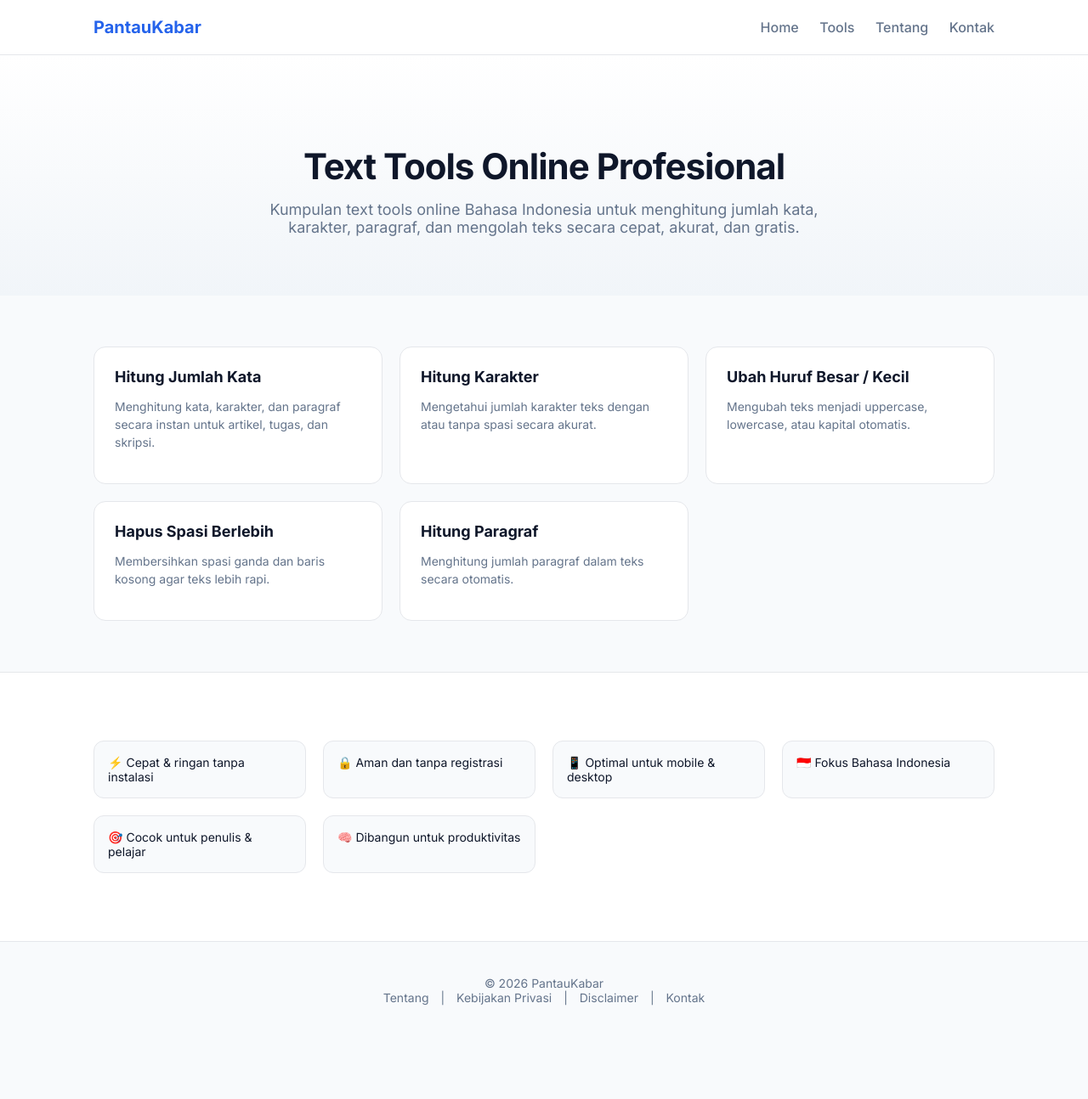
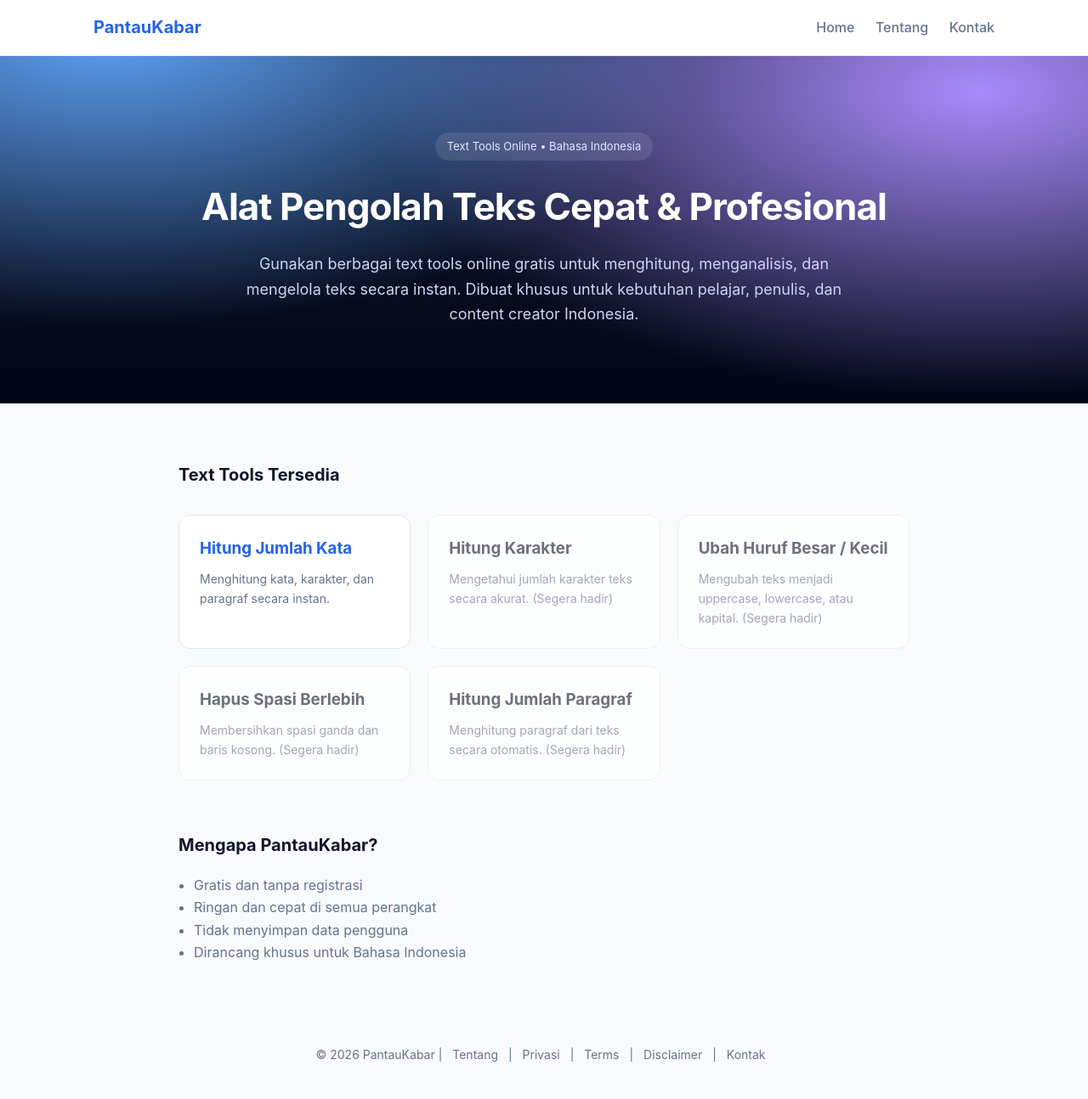
Before and after one commit to pantaukabaradm-jpg/pantaukabar-text-tools, a plain HTML site: page index.html in a window 1280 px wide. Shown: the whole page at 85% size. Before the commit the page ends 1223 px from the top, so only its background shows below. Drawn offline with Linux system fonts and the light colour scheme.

Commit message:
Update index.html

```diff
--- a/index.html
+++ b/index.html
@@ -4,7 +4,7 @@
   <meta charset="UTF-8">
   <title>Text Tools Online Bahasa Indonesia | Cepat, Gratis & Profesional</title>
 
-  <!-- PRIMARY SEO -->
+  <!-- SEO PRIMARY -->
   <meta name="description" content="Text tools online profesional Bahasa Indonesia untuk menghitung jumlah kata, karakter, paragraf, dan mengolah teks secara cepat, akurat, dan gratis.">
   <meta name="robots" content="index, follow">
   <link rel="canonical" href="https://pantaukabar.com/">
@@ -13,15 +13,13 @@
   <meta name="viewport" content="width=device-width, initial-scale=1">
 
   <!-- OPEN GRAPH -->
-  <meta property="og:title" content="Text Tools Online Profesional Bahasa Indonesia">
-  <meta property="og:description" content="Kumpulan text tools online gratis untuk penulis, pelajar, dan content creator Indonesia.">
+  <meta property="og:title" content="Text Tools Online Bahasa Indonesia">
+  <meta property="og:description" content="Kumpulan text tools online gratis untuk pelajar, penulis, dan content creator Indonesia.">
   <meta property="og:type" content="website">
   <meta property="og:url" content="https://pantaukabar.com/">
 
-  <!-- GOOGLE FONT -->
-  <link rel="preconnect" href="https://fonts.googleapis.com">
-  <link rel="preconnect" href="https://fonts.gstatic.com" crossorigin>
-  <link href="https://fonts.googleapis.com/css2?family=Inter:wght@300;400;500;600;700&display=swap" rel="stylesheet">
+  <!-- GLOBAL CSS -->
+  <link rel="stylesheet" href="/css/style.css">
 
   <!-- SCHEMA -->
   <script type="application/ld+json">
@@ -33,175 +31,83 @@
     "applicationCategory": "UtilityApplication",
     "operatingSystem": "All",
     "inLanguage": "id-ID",
-    "description": "Text tools online profesional Bahasa Indonesia untuk menghitung dan mengolah teks."
+    "description": "Text tools online profesional Bahasa Indonesia untuk mengolah teks secara cepat dan gratis."
   }
   </script>
 
   <style>
-    :root {
-      --primary: #2563eb;
-      --dark: #0f172a;
-      --gray: #64748b;
-      --bg: #f8fafc;
-      --border: #e5e7eb;
+    /* HERO SPECIFIC (inline, no extra request) */
+    .hero {
+      background: radial-gradient(1200px 600px at 10% -10%, #60a5fa 0%, transparent 60%),
+                  radial-gradient(1200px 600px at 90% 10%, #a78bfa 0%, transparent 60%),
+                  linear-gradient(180deg, #0f172a, #020617);
+      color: #ffffff;
+      padding: 90px 20px;
     }
-
-    * {
-      box-sizing: border-box;
-    }
-
-    body {
-      margin: 0;
-      font-family: 'Inter', system-ui, sans-serif;
-      background: var(--bg);
-      color: var(--dark);
-    }
-
-    a {
-      text-decoration: none;
-      color: inherit;
-    }
-
-    /* HEADER */
-    header {
-      background: #ffffff;
-      border-bottom: 1px solid var(--border);
-    }
-
-    .container {
+    .hero-inner {
       max-width: 1100px;
       margin: auto;
-      padding: 20px;
+      text-align: center;
     }
-
-    .nav {
-      display: flex;
-      justify-content: space-between;
-      align-items: center;
-    }
-
-    .brand {
-      font-size: 20px;
-      font-weight: 700;
-      color: var(--primary);
-    }
-
-    .nav a {
-      margin-left: 20px;
-      font-weight: 500;
-      color: var(--gray);
-    }
-
-    /* HERO */
-    .hero {
-      padding: 70px 20px;
-      text-align: center;
-      background: linear-gradient(180deg, #ffffff, #f1f5f9);
-    }
-
     .hero h1 {
-      font-size: 42px;
-      font-weight: 800;
-      margin-bottom: 15px;
+      font-size: 44px;
+      margin-bottom: 16px;
       letter-spacing: -1px;
     }
-
     .hero p {
       font-size: 18px;
-      color: var(--gray);
-      max-width: 700px;
+      color: #cbd5f5;
+      max-width: 720px;
       margin: auto;
     }
-
-    /* TOOLS GRID */
-    .tools {
-      padding: 60px 20px;
+    .badge {
+      display: inline-block;
+      margin-bottom: 18px;
+      padding: 6px 14px;
+      background: rgba(255,255,255,0.1);
+      border-radius: 999px;
+      font-size: 13px;
+      color: #e0e7ff;
     }
 
     .tools-grid {
       display: grid;
       grid-template-columns: repeat(auto-fit, minmax(260px, 1fr));
       gap: 20px;
+      margin-top: 30px;
     }
-
     .tool-card {
       background: #ffffff;
       border: 1px solid var(--border);
-      border-radius: 14px;
+      border-radius: var(--radius);
       padding: 24px;
-      transition: all 0.2s ease;
+      transition: all .2s ease;
     }
-
     .tool-card:hover {
       transform: translateY(-4px);
       border-color: var(--primary);
     }
-
     .tool-card h3 {
-      margin: 0 0 10px;
-      font-size: 18px;
+      margin: 0 0 8px;
     }
-
     .tool-card p {
-      color: var(--gray);
-      font-size: 14px;
-      line-height: 1.5;
-    }
-
-    /* FEATURES */
-    .features {
-      background: #ffffff;
-      padding: 60px 20px;
-      border-top: 1px solid var(--border);
-      border-bottom: 1px solid var(--border);
-    }
-
-    .features ul {
-      display: grid;
-      grid-template-columns: repeat(auto-fit, minmax(220px, 1fr));
-      gap: 20px;
-      list-style: none;
-      padding: 0;
       margin: 0;
-    }
-
-    .features li {
-      padding: 16px;
-      border: 1px solid var(--border);
-      border-radius: 12px;
-      background: var(--bg);
       font-size: 14px;
     }
-
-    /* FOOTER */
-    footer {
-      padding: 40px 20px;
-      text-align: center;
-      color: var(--gray);
-      font-size: 14px;
-    }
-
-    footer a {
-      margin: 0 10px;
-      color: var(--gray);
-    }
-
-    @media (max-width: 600px) {
-      .hero h1 {
-        font-size: 32px;
-      }
+    .soon {
+      opacity: 0.6;
+      cursor: default;
     }
   </style>
 </head>
 
 <body>
 
-<header>
-  <div class="container nav">
+<header class="header">
+  <div class="header-inner">
     <div class="brand">PantauKabar</div>
-    <nav>
+    <nav class="nav">
       <a href="/">Home</a>
-      <a href="/tools/hitung-jumlah-kata.html">Tools</a>
       <a href="/about.html">Tentang</a>
       <a href="/contact.html">Kontak</a>
     </nav>
@@ -209,60 +115,69 @@
 </header>
 
 <section class="hero">
-  <h1>Text Tools Online Profesional</h1>
-  <p>
-    Kumpulan text tools online Bahasa Indonesia untuk menghitung jumlah kata,
-    karakter, paragraf, dan mengolah teks secara cepat, akurat, dan gratis.
-  </p>
-</section>
-
-<section class="tools container">
-  <div class="tools-grid">
-    <a href="/tools/hitung-jumlah-kata.html" class="tool-card">
-      <h3>Hitung Jumlah Kata</h3>
-      <p>Menghitung kata, karakter, dan paragraf secara instan untuk artikel, tugas, dan skripsi.</p>
-    </a>
-
-    <a href="/tools/hitung-karakter.html" class="tool-card">
-      <h3>Hitung Karakter</h3>
-      <p>Mengetahui jumlah karakter teks dengan atau tanpa spasi secara akurat.</p>
-    </a>
-
-    <a href="/tools/huruf-besar-kecil.html" class="tool-card">
-      <h3>Ubah Huruf Besar / Kecil</h3>
-      <p>Mengubah teks menjadi uppercase, lowercase, atau kapital otomatis.</p>
-    </a>
-
-    <a href="/tools/hapus-spasi-berlebih.html" class="tool-card">
-      <h3>Hapus Spasi Berlebih</h3>
-      <p>Membersihkan spasi ganda dan baris kosong agar teks lebih rapi.</p>
-    </a>
-
-    <a href="/tools/hitung-paragraf.html" class="tool-card">
-      <h3>Hitung Paragraf</h3>
-      <p>Menghitung jumlah paragraf dalam teks secara otomatis.</p>
-    </a>
+  <div class="hero-inner">
+    <span class="badge">Text Tools Online • Bahasa Indonesia</span>
+    <h1>Alat Pengolah Teks Cepat & Profesional</h1>
+    <p>
+      Gunakan berbagai text tools online gratis untuk menghitung,
+      menganalisis, dan mengelola teks secara instan.
+      Dibuat khusus untuk kebutuhan pelajar, penulis, dan content creator Indonesia.
+    </p>
   </div>
 </section>
 
-<section class="features">
-  <div class="container">
+<main class="container">
+
+  <section>
+    <h2>Text Tools Tersedia</h2>
+
+    <div class="tools-grid">
+      <!-- AKTIF -->
+      <a href="/tools/hitung-jumlah-kata.html" class="tool-card">
+        <h3>Hitung Jumlah Kata</h3>
+        <p>Menghitung kata, karakter, dan paragraf secara instan.</p>
+      </a>
+
+      <!-- COMING SOON -->
+      <div class="tool-card soon">
+        <h3>Hitung Karakter</h3>
+        <p>Mengetahui jumlah karakter teks secara akurat. (Segera hadir)</p>
+      </div>
+
+      <div class="tool-card soon">
+        <h3>Ubah Huruf Besar / Kecil</h3>
+        <p>Mengubah teks menjadi uppercase, lowercase, atau kapital. (Segera hadir)</p>
+      </div>
+
+      <div class="tool-card soon">
+        <h3>Hapus Spasi Berlebih</h3>
+        <p>Membersihkan spasi ganda dan baris kosong. (Segera hadir)</p>
+      </div>
+
+      <div class="tool-card soon">
+        <h3>Hitung Jumlah Paragraf</h3>
+        <p>Menghitung paragraf dari teks secara otomatis. (Segera hadir)</p>
+      </div>
+    </div>
+  </section>
+
+  <section style="margin-top:60px">
+    <h2>Mengapa PantauKabar?</h2>
     <ul>
-      <li>⚡ Cepat & ringan tanpa instalasi</li>
-      <li>🔒 Aman dan tanpa registrasi</li>
-      <li>📱 Optimal untuk mobile & desktop</li>
-      <li>🇮🇩 Fokus Bahasa Indonesia</li>
-      <li>🎯 Cocok untuk penulis & pelajar</li>
-      <li>🧠 Dibangun untuk produktivitas</li>
+      <li>Gratis dan tanpa registrasi</li>
+      <li>Ringan dan cepat di semua perangkat</li>
+      <li>Tidak menyimpan data pengguna</li>
+      <li>Dirancang khusus untuk Bahasa Indonesia</li>
     </ul>
-  </div>
-</section>
+  </section>
 
-<footer>
-  © 2026 PantauKabar
-  <br>
+</main>
+
+<footer class="footer">
+  © 2026 PantauKabar |
   <a href="/about.html">Tentang</a> |
-  <a href="/privacy-policy.html">Kebijakan Privasi</a> |
+  <a href="/privacy-policy.html">Privasi</a> |
+  <a href="/terms.html">Terms</a> |
   <a href="/disclaimer.html">Disclaimer</a> |
   <a href="/contact.html">Kontak</a>
 </footer>
```
